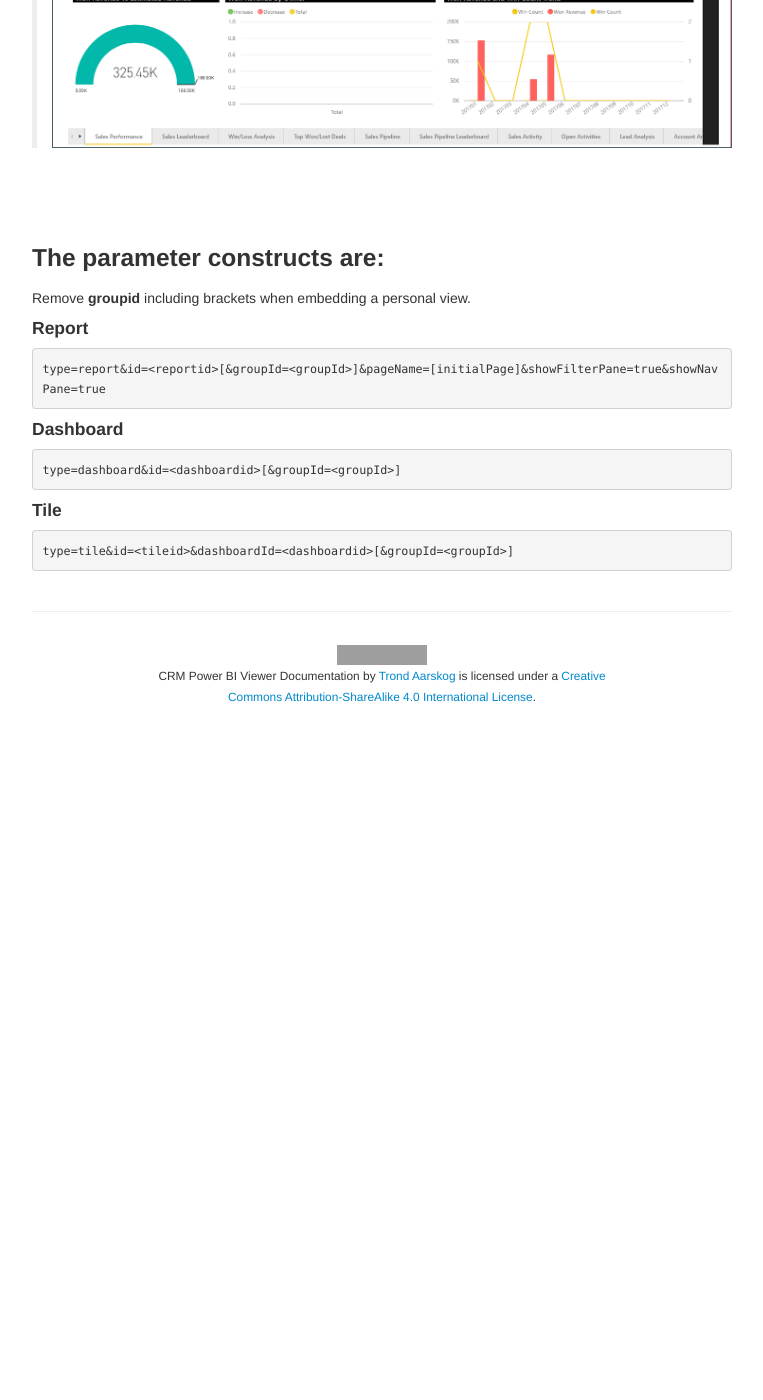
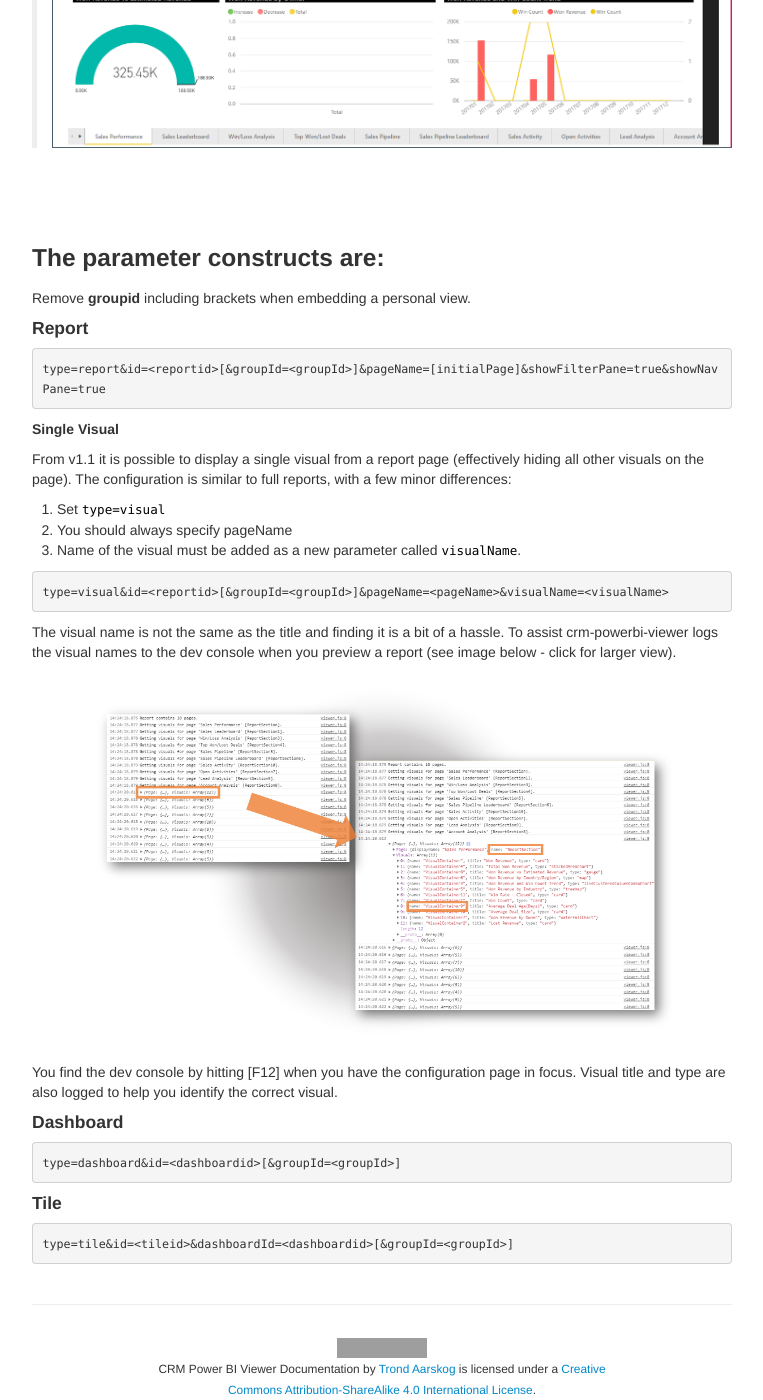
Before and after one commit to taarskog/crm-powerbi-viewer, a Jekyll site: the page built from pages/add-view-to-dashboard.md, in a window 1280 px wide and 1400 px high, scrolled down 2446 px. Shown: the whole window, without its empty margins (258-1021 px from the left). Built offline with Jekyll 4.4.1, drawn with Linux system fonts in a browser that asks for light colours; before the commit the page ends 3153 px from its top, so only the background shows below that; grey boxes are pictures that could not be loaded.

Commit message:
Added doc for single visuals

````diff
--- a/pages/add-view-to-dashboard.md
+++ b/pages/add-view-to-dashboard.md
@@ -55,6 +55,25 @@
 type=report&id=<reportid>[&groupId=<groupId>]&pageName=[initialPage]&showFilterPane=true&showNavPane=true
 ```
 
+##### Single Visual
+From v1.1 it is possible to display a single visual from a report page (effectively hiding all other visuals on the page). The configuration is similar to full reports,
+with a few minor differences:
+1. Set `type=visual`
+2. You should always specify pageName
+3. Name of the visual must be added as a new parameter called `visualName`.
+
+
+```
+type=visual&id=<reportid>[&groupId=<groupId>]&pageName=<pageName>&visualName=<visualName>
+```
+
+The visual name is not the same as the title and finding it is a bit of a hassle. To assist crm-powerbi-viewer logs the visual names to the dev console when you preview a report (see image below - click for larger view).
+
+[![]({{BASE_PATH}}/assets/images/v1.1/crm-config/config-console-visual-details.png)]({{BASE_PATH}}/assets/images/v1.1/crm-config/config-console-visual-details.png)
+
+You find the dev console by hitting [F12] when you have the configuration page in focus. Visual title and type are also logged to help you identify the correct visual.
+
+
 #### Dashboard
 ```
 type=dashboard&id=<dashboardid>[&groupId=<groupId>]
````
Also changed, not shown: index.md (+1 -1 lines), assets/images/v1.1/crm-config/config-console-visual-details.png (added).
